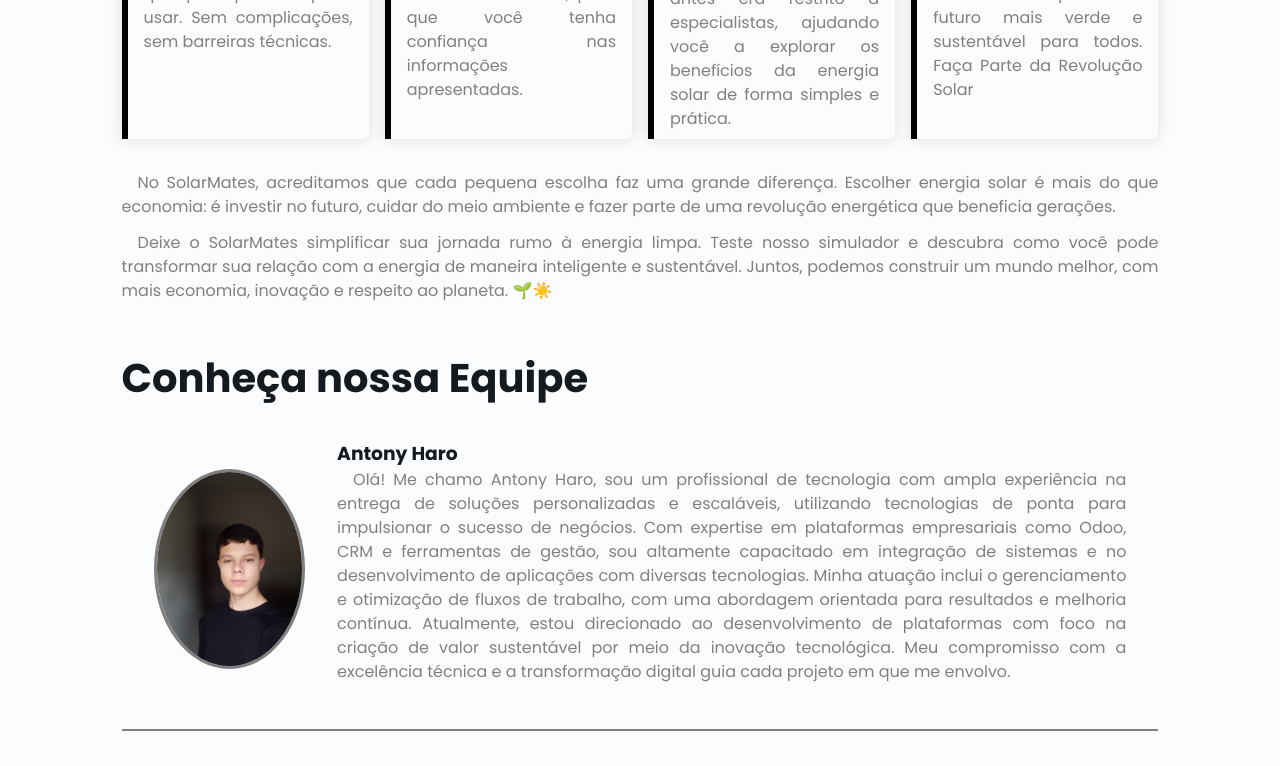
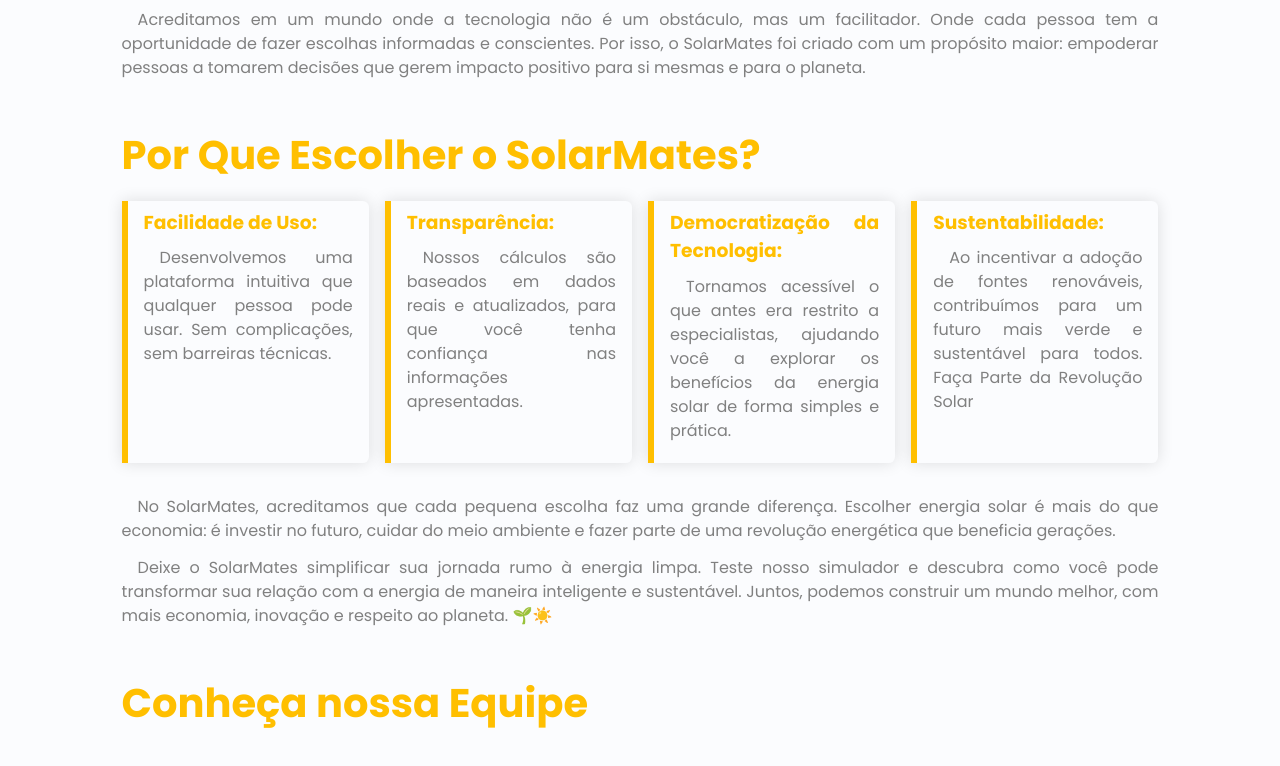
Before and after one commit to antonyharo/solar-energy-roi, a React (Vite) app: page /about in a window 1280 px wide. Shown: the part 1040-1806 px from the top of the page. Built offline with nearby package versions, Linux system fonts and the light colour scheme.

Commit message:
Paginas atualizadas

```diff
--- a/src/components/Header/Header.module.css
+++ b/src/components/Header/Header.module.css
@@ -12,6 +12,7 @@
     /* background-color: hsla(60, 100%, 50%, 0.9); */
     border-bottom: 1px solid var(--primary-color) ;
     overflow: hidden;
+    z-index: 1;
 }
 
 .header ul {
--- a/src/pages/About/About.jsx
+++ b/src/pages/About/About.jsx
@@ -1,48 +1,54 @@
 import fellipeCastro from "../../assets/fellipe-castro.png";
 import antonyHaro from "../../assets/antony-haro.png";
+import about from "../../assets/about-illustration.svg";
 
 import styles from "./About.module.css";
 
 function About() {
     return (
         <div className={styles.aboutContainer}>
-            <section>
+            <section id={styles.aboutUs}>
+                <div className={styles.textContainer}>
                     <h2>Sobre nós</h2>
                     <p>
                         Bem-vindo ao SolarMates, o simulador que conecta você ao
                         futuro da energia sustentável! Nosso objetivo é claro:
                         facilitar a compreensão, o acesso e a adesão à energia
-                    solar, mostrando como essa tecnologia pode beneficiar não
-                    apenas o meio ambiente, mas também o seu bolso.
+                        solar, mostrando como essa tecnologia pode beneficiar
+                        não apenas o meio ambiente, mas também o seu bolso.
                     </p>
                     <p>
-                    Em um mundo onde sustentabilidade é cada vez mais urgente,
-                    acreditamos que todos merecem acesso a ferramentas simples e
-                    poderosas que desmistifiquem as escolhas sobre fontes de
-                    energia. É por isso que criamos o SolarMates, um simulador
-                    desenvolvido para ser intuitivo, eficiente e acessível a
-                    todos, independentemente de conhecimento técnico.
+                        Em um mundo onde sustentabilidade é cada vez mais
+                        urgente, acreditamos que todos merecem acesso a
+                        ferramentas simples e poderosas que desmistifiquem as
+                        escolhas sobre fontes de energia. É por isso que criamos
+                        o SolarMates, um simulador desenvolvido para ser
+                        intuitivo, eficiente e acessível a todos,
+                        independentemente de conhecimento técnico.
                     </p>
                     <p>
                         No SolarMates, nossa missão é democratizar o acesso à
                         tecnologia e colocar o poder da decisão nas suas mãos.
-                    Sabemos que a transição para a energia solar pode parecer
-                    complicada, cheia de cálculos e incertezas, mas estamos aqui
-                    para mudar isso. Nosso simulador permite que você compare
-                    facilmente os benefícios da energia solar com outras fontes,
-                    como a hidrelétrica, analisando fatores como custo inicial,
-                    economia ao longo do tempo, manutenção e retorno sobre o
-                    investimento (ROI).
+                        Sabemos que a transição para a energia solar pode
+                        parecer complicada, cheia de cálculos e incertezas, mas
+                        estamos aqui para mudar isso. Nosso simulador permite
+                        que você compare facilmente os benefícios da energia
+                        solar com outras fontes, como a hidrelétrica, analisando
+                        fatores como custo inicial, economia ao longo do tempo,
+                        manutenção e retorno sobre o investimento (ROI).
                     </p>
                     <p>
-                    Com uma interface amigável e baseada em dados confiáveis, o
-                    SolarMates ajuda você a visualizar o impacto financeiro e
-                    ambiental de suas escolhas. Quer saber quanto você
-                    economizaria com energia solar? Em quanto tempo seu
-                    investimento se pagaria? Ou qual é a melhor alternativa para
-                    o seu consumo? Nós respondemos a essas perguntas com clareza
-                    e transparência.
+                        Com uma interface amigável e baseada em dados
+                        confiáveis, o SolarMates ajuda você a visualizar o
+                        impacto financeiro e ambiental de suas escolhas. Quer
+                        saber quanto você economizaria com energia solar? Em
+                        quanto tempo seu investimento se pagaria? Ou qual é a
+                        melhor alternativa para o seu consumo? Nós respondemos a
+                        essas perguntas com clareza e transparência.
                     </p>
+                </div>
+
+                <img src={about} alt="Ilustração sobre nós" />
             </section>
 
             <section>
@@ -61,26 +67,37 @@
                 <h2>Por Que Escolher o SolarMates?</h2>
                 <ul>
                     <li>
-                        <h3>Facilidade de Uso:</h3> Desenvolvemos uma plataforma
-                        intuitiva que qualquer pessoa pode usar. Sem
-                        complicações, sem barreiras técnicas.
+                        <h3>Facilidade de Uso:</h3>{" "}
+                        <p>
+                            Desenvolvemos uma plataforma intuitiva que qualquer
+                            pessoa pode usar. Sem complicações, sem barreiras
+                            técnicas.
+                        </p>
                     </li>
                     <li>
-                        <h3>Transparência:</h3> Nossos cálculos são baseados em
-                        dados reais e atualizados, para que você tenha confiança
-                        nas informações apresentadas.
+                        <h3>Transparência:</h3>{" "}
+                        <p>
+                            Nossos cálculos são baseados em dados reais e
+                            atualizados, para que você tenha confiança nas
+                            informações apresentadas.
+                        </p>
                     </li>
                     <li>
                         <h3>Democratização da Tecnologia:</h3>
+                        <p>
                             Tornamos acessível o que antes era restrito a
-                        especialistas, ajudando você a explorar os benefícios da
-                        energia solar de forma simples e prática.
+                            especialistas, ajudando você a explorar os
+                            benefícios da energia solar de forma simples e
+                            prática.
+                        </p>
                     </li>
                     <li>
-                        <h3>Sustentabilidade:</h3> Ao incentivar a adoção de
-                        fontes renováveis, contribuímos para um futuro mais
-                        verde e sustentável para todos. Faça Parte da Revolução
-                        Solar
+                        <h3>Sustentabilidade:</h3>{" "}
+                        <p>
+                            Ao incentivar a adoção de fontes renováveis,
+                            contribuímos para um futuro mais verde e sustentável
+                            para todos. Faça Parte da Revolução Solar
+                        </p>
                     </li>
                 </ul>
                 <p>
--- a/src/pages/About/About.module.css
+++ b/src/pages/About/About.module.css
@@ -14,8 +14,15 @@
     width: 90%;
 }
 
+#aboutUs {
+    display: grid;
+    grid-template-columns: repeat(2, 1fr);
+    align-items: center;
+}
+
 .aboutContainer section h2 {
     font-size: 2.5rem;
+    color: #FFBF00;
     margin-bottom: 1rem;
 }
 
@@ -37,7 +44,7 @@
 
 .aboutContainer ul li {
     padding: 0.5rem 1rem;
-    border-left: 0.4rem solid black;
+    border-left: 0.4rem solid #FFBF00;
     border-radius: 0 0.4rem 0.4rem 0;
     box-shadow: 0 0 1rem #00000020;
     text-align: justify;
@@ -46,12 +53,20 @@
 }
 
 .aboutContainer ul li h3 {
-    color: black;
+    color: #FFBF00;
     margin-bottom: 0.6rem;
+    transition: 0.2s ease-out;
 }
 
 .aboutContainer ul li:hover {
-    transform: translateX(0.6rem);
+    background-color: #FFBF00;
+    p {
+        color: white;
+    }
+    h3 {
+        padding-left: 0.3rem;
+        color: #fff;
+    }
 }
 
 .collaboratorsContainer {
@@ -75,10 +90,21 @@
     gap: 2rem;
 }
 
+.collaborator .textContainer h3 {
+    color: #FFBF00;
+    margin-bottom: 0.6rem;
+}
+
 .collaborator img {
-    width: 200px;
-    height: 200px;
+    width: 250px;
+    height: 250px;
     object-fit: cover;
     border-radius: 50%;
     border: 0.2rem solid var(--light-text);
+    transition: 0.2s;
+    z-index: 0;
 }
+
+.collaborator img:hover {
+    transform: scale(0.95);
+}
--- a/src/pages/Articles/Articles.module.css
+++ b/src/pages/Articles/Articles.module.css
@@ -17,6 +17,7 @@
 .articlesContainer section h2 {
     font-size: 2.5rem;
     margin-bottom: 1rem;
+    color: #FFBF00;
 }
 
 .articlesContainer section p {
@@ -37,7 +38,7 @@
 
 .articlesContainer ul li {
     padding: 0.5rem 1rem;
-    border-left: 0.4rem solid black;
+    border-left: 0.4rem solid #FFBF00;
     border-radius: 0 0.4rem 0.4rem 0;
     box-shadow: 0 0 1rem #00000020;
     text-align: justify;
@@ -46,12 +47,21 @@
 }
 
 .articlesContainer ul li h3 {
-    color: black;
+    color: #FFBF00;
     margin-bottom: 0.6rem;
+    transition: 0.2s ease-out;
 }
 
 .articlesContainer ul li:hover {
-    transform: translateX(0.6rem);
+    background-color: #FFBF00;
+    p {
+        color: white;
+        transition: 0.2s;
+    }
+    h3 {
+        padding-left: 0.3rem;
+        color: #fff;
+    }
 }
 
 .articleContent {
```
Also changed, not shown: src/assets/about-illustration.svg (added), src/assets/antony-haro.png. Lines whose indentation alone changed are shown as unchanged.
